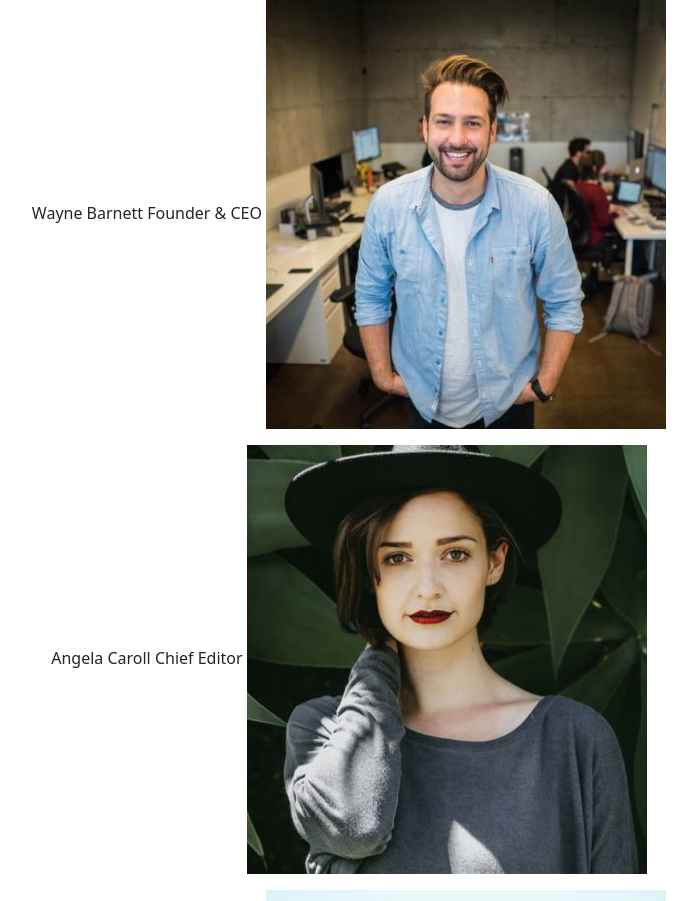
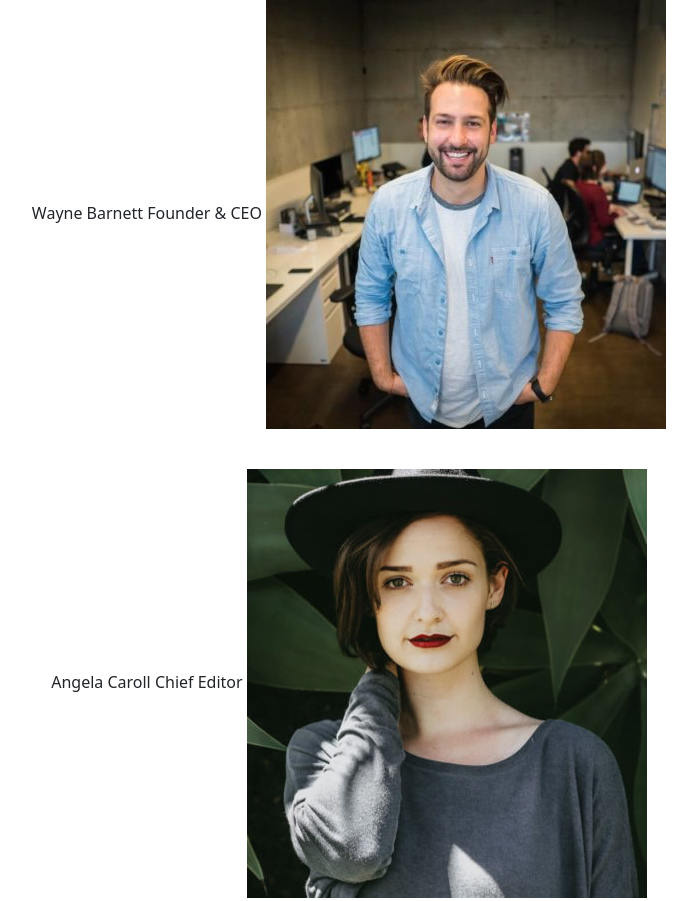
Before and after one commit to SimoneFilograna/js-our-team, a plain HTML site: page index.html in a window 1280 px wide. Shown: the top 901 px of the page, without its empty margins (291-988 px from the left). Drawn offline with nearby package versions, Linux system fonts and the light colour scheme.

Commit message:
fixed-release-v2

```diff
--- a/assets/js/main.js
+++ b/assets/js/main.js
@@ -1,46 +1,44 @@
 "use strict"
 
 const boxListWorker = document.querySelector(".box");
-
-
 
 //array di oggetti con dati
 
 const workList = [
     {
-        nome: "Wayne Barnett",
-        ruolo: "Founder & CEO",
-        foto: "wayne-barnett-founder-ceo.jpg"
+        name: "Wayne Barnett",
+        role: "Founder & CEO",
+        photo: "wayne-barnett-founder-ceo.jpg"
     },
 
     {
-        nome: "Angela Caroll",
-        ruolo: "Chief Editor",
-        foto: "angela-caroll-chief-editor.jpg"
+        name: "Angela Caroll",
+        role: "Chief Editor",
+        photo: "angela-caroll-chief-editor.jpg"
     },
 
     {
-        nome: "Walter Gordon",
-        ruolo: "Office Manager",
-        foto: "walter-gordon-office-manager.jpg"
+        name: "Walter Gordon",
+        role: "Office Manager",
+        photo: "walter-gordon-office-manager.jpg"
     },
 
     {
-        nome: "Angela Lopez",
-        ruolo: "Social Media Manager",
-        foto: "angela-lopez-social-media-manager.jpg"
+        name: "Angela Lopez",
+        role: "Social Media Manager",
+        photo: "angela-lopez-social-media-manager.jpg"
     },
 
     {
-        nome: "Scott Estrada",
-        ruolo: "Developer",
-        foto: "scott-estrada-developer.jpg"
+        name: "Scott Estrada",
+        role: "Developer",
+        photo: "scott-estrada-developer.jpg"
     },
 
     {
-        nome: "Barbara Ramos",
-        ruolo: "Graphic Designer",
-        foto: "barbara-ramos-graphic-designer.jpg"
+        name: "Barbara Ramos",
+        role: "Graphic Designer",
+        photo: "barbara-ramos-graphic-designer.jpg"
     },
 ]
 
@@ -48,9 +46,9 @@ const workList = [
 
 for(let i = 0; i < workList.length; i++){
     console.log(workList[i]);
-    const singleWorker = workList[i];
+    let singleWorker = workList[i];
 
     //stampo ogni singola proprietà dell'oggetto e stampo le foto (bonus - 1 )
 
-    boxListWorker.innerHTML += `<p>${singleWorker.nome} ${singleWorker.ruolo} <img src="./assets/img/${singleWorker.foto}"></p>`
+    boxListWorker.innerHTML += `<p>${singleWorker.name} ${singleWorker.role} <img src="./assets/img/${singleWorker.photo}"></p>`
 }
--- a/index.html
+++ b/index.html
@@ -18,7 +18,7 @@
         <div class="container">
             <div class="row">
                 <div class="col">
-                    <div class="box d-flex flex-wrap justify-content-center align-items-center">
+                    <div class="box d-flex gap-4 flex-wrap justify-content-center align-items-center">
                     </div>
                 </div>
             </div>
```
